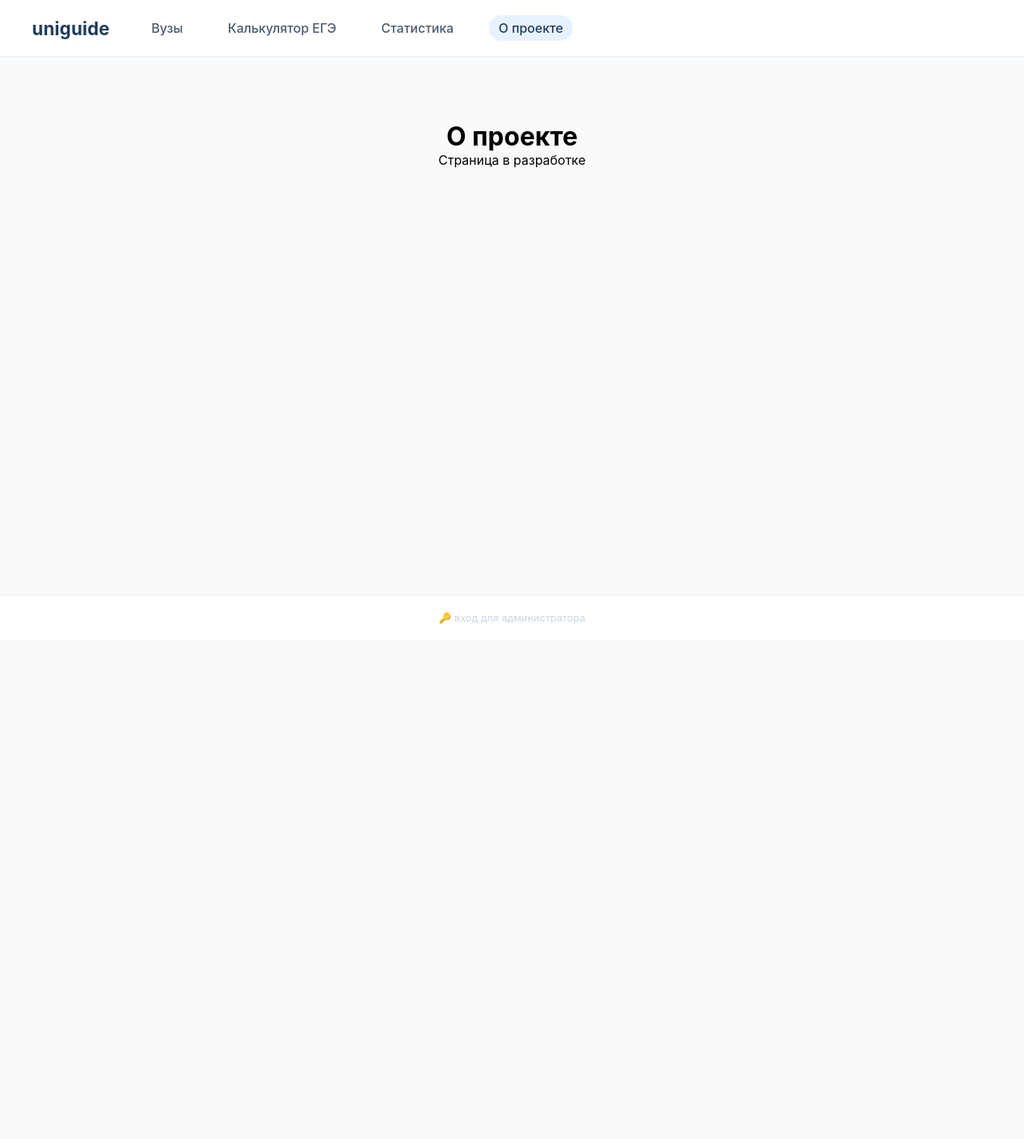
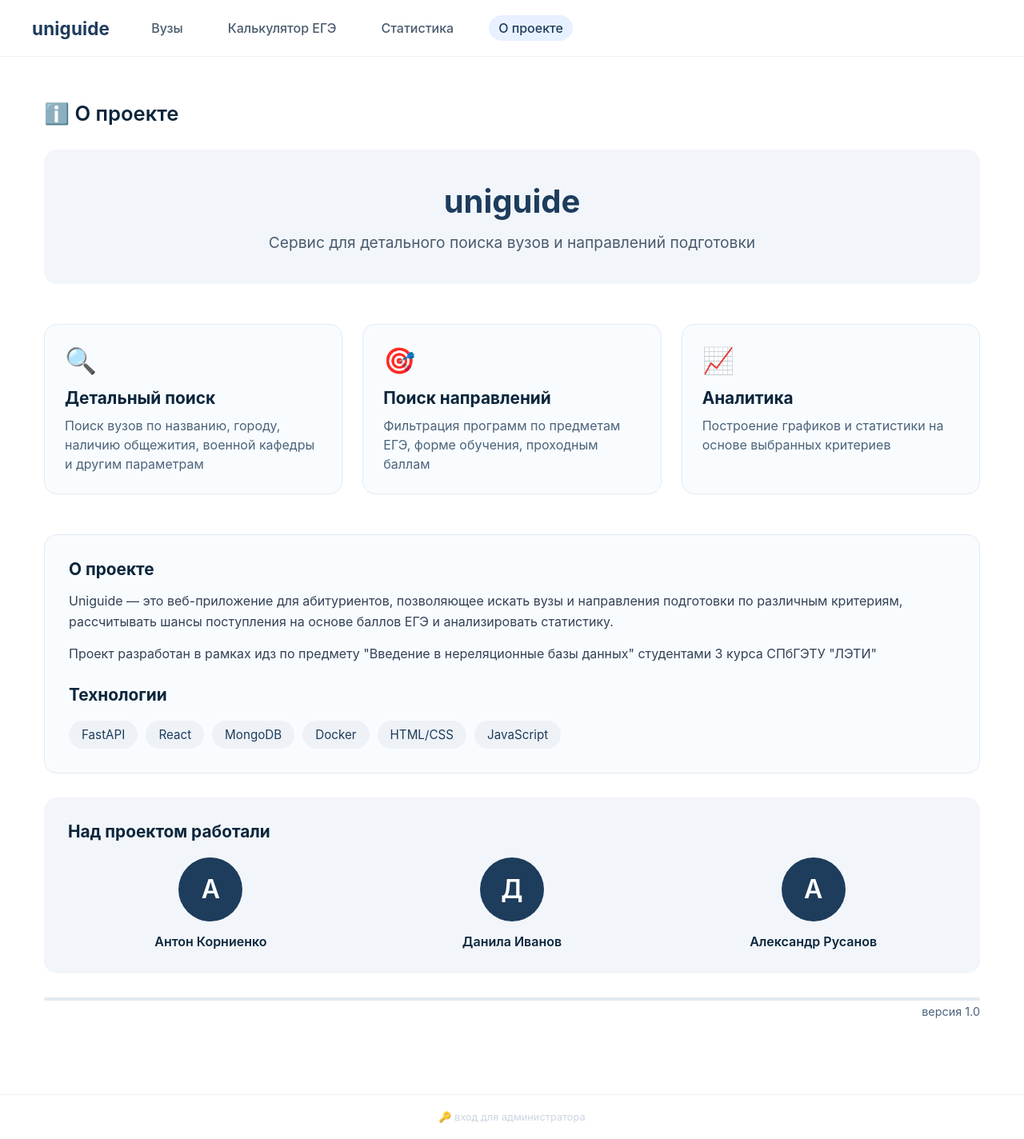
Before and after one commit to moevm/nsql1h26-uni, a React (Create React App) app in the folder frontend/: page /about in a window 1280 px wide. Shown: the whole page at 80% size. Before the commit the page ends 800 px from the top, so only its background shows below. Built offline with nearby package versions, Linux system fonts and the light colour scheme.

Commit message:
add about page

```diff
--- a/frontend/src/App.jsx
+++ b/frontend/src/App.jsx
@@ -2,6 +2,7 @@ import React from 'react';
 import { BrowserRouter as Router, Routes, Route } from 'react-router-dom';
 import Layout from './components/Layout/Layout';
 import LoginPage from './pages/LoginPage';
+import AboutPage from './pages/AboutPage';
 
 // Временные заглушки для страниц
 const HomePage = () => (
@@ -21,13 +22,6 @@ const CalculatorPage = () => (
 const StatisticsPage = () => (
   <div style={{ textAlign: 'center', padding: '50px' }}>
     <h1>Статистика</h1>
-    <p>Страница в разработке</p>
-  </div>
-);
-
-const AboutPage = () => (
-  <div style={{ textAlign: 'center', padding: '50px' }}>
-    <h1>О проекте</h1>
     <p>Страница в разработке</p>
   </div>
 );
--- a/frontend/src/components/Layout/Layout.module.css
+++ b/frontend/src/components/Layout/Layout.module.css
@@ -1,6 +1,6 @@
 .layout {
   min-height: 100vh;
-  background: #f8fafc;
+  background: #ffffff;
   display: flex;
   flex-direction: column;
 }
--- /dev/null
+++ b/frontend/src/pages/AboutPage.jsx
@@ -0,0 +1,89 @@
+import React from 'react';
+import styles from './AboutPage.module.css';
+
+const AboutPage = () => {
+  return (
+    <div className={styles.screen}>
+      <h1 className={styles.screenTitle}><span aria-hidden="true">ℹ️</span> О проекте</h1>
+
+      <div className={styles.aboutContent}>
+        <div className={styles.heroSection}>
+          <h2 className={styles.heroTitle}>uni︎guide</h2>
+          <div className={styles.heroSubtitle}>
+            Сервис для детального поиска вузов и направлений подготовки
+          </div>
+        </div>
+
+        <div className={styles.infoGrid}>
+          <div className={styles.infoCard}>
+            <div className={styles.infoIcon} aria-hidden="true">🔍</div>
+            <h3>Детальный поиск</h3>
+            <p>
+              Поиск вузов по названию, городу, наличию общежития, военной кафедры и другим параметрам
+            </p>
+          </div>
+          <div className={styles.infoCard}>
+            <div className={styles.infoIcon} aria-hidden="true">🎯</div>
+            <h3>Поиск направлений</h3>
+            <p>
+              Фильтрация программ по предметам ЕГЭ, форме обучения, проходным баллам
+            </p>
+          </div>
+          <div className={styles.infoCard}>
+            <div className={styles.infoIcon} aria-hidden="true">📈</div>
+            <h3>Аналитика</h3>
+            <p>
+              Построение графиков и статистики на основе выбранных критериев
+            </p>
+          </div>
+        </div>
+
+        <div className={styles.descriptionSection}>
+          <h2>О проекте</h2>
+          <p>
+            Uniguide — это веб-приложение для абитуриентов, позволяющее искать вузы и
+            направления подготовки по различным критериям, рассчитывать шансы поступления
+            на основе баллов ЕГЭ и анализировать статистику.
+          </p>
+          <p>
+            Проект разработан в рамках идз по предмету "Введение в нереляционные базы данных"
+            студентами 3 курса СПбГЭТУ "ЛЭТИ"
+          </p>
+
+          <h3 className={styles.techSectionTitle}>Технологии</h3>
+          <div className={styles.techList}>
+            <span className={styles.techTag}>FastAPI</span>
+            <span className={styles.techTag}>React</span>
+            <span className={styles.techTag}>MongoDB</span>
+            <span className={styles.techTag}>Docker</span>
+            <span className={styles.techTag}>HTML/CSS</span>
+            <span className={styles.techTag}>JavaScript</span>
+          </div>
+        </div>
+
+        <div className={styles.teamSection}>
+          <h2>Над проектом работали</h2>
+          <div className={styles.teamGrid}>
+            <div className={styles.teamMember}>
+              <div className={styles.memberAvatar} aria-hidden="true">А</div>
+              <div className={styles.memberName}>Антон Корниенко</div>
+            </div>
+            <div className={styles.teamMember}>
+              <div className={styles.memberAvatar} aria-hidden="true">Д</div>
+              <div className={styles.memberName}>Данила Иванов</div>
+            </div>
+            <div className={styles.teamMember}>
+              <div className={styles.memberAvatar} aria-hidden="true">А</div>
+              <div className={styles.memberName}>Александр Русанов</div>
+            </div>
+          </div>
+        </div>
+      </div>
+
+      <div className={styles.progressLine}></div>
+      <div className={styles.version}>версия 1.0</div>
+    </div>
+  );
+};
+
+export default AboutPage;
--- /dev/null
+++ b/frontend/src/pages/AboutPage.module.css
@@ -0,0 +1,213 @@
+.screen {
+  width: 100%;
+  margin: 0 auto;
+  background: transparent;
+  padding: 25px;
+}
+
+.screenTitle {
+  font-size: 1.6rem;
+  font-weight: 600;
+  color: #0b253b;
+  margin-bottom: 30px;
+  margin-top: 0;
+}
+
+.heroTitle {
+  font-size: 2.5rem;
+  font-weight: 700;
+  color: #1e3c5c;
+  margin-bottom: 15px;
+  margin-top: 0;
+}
+
+@media (max-width: 640px) {
+  .screenTitle {
+    font-size: 1.4rem;
+    margin-bottom: 20px;
+  }
+
+  .heroTitle {
+    font-size: 2rem;
+  }
+}
+
+.aboutContent {
+  display: flex;
+  flex-direction: column;
+  gap: 30px;
+}
+
+.heroSection {
+  background: #f2f6fa;
+  border-radius: 16px;
+  padding: 40px;
+  text-align: center;
+}
+
+.heroSubtitle {
+  font-size: 1.2rem;
+  color: #4a5b6e;
+  max-width: 700px;
+  margin: 0 auto;
+}
+
+.infoGrid {
+  display: grid;
+  grid-template-columns: repeat(3, 1fr);
+  gap: 25px;
+  margin: 20px 0;
+}
+
+@media (max-width: 1024px) {
+  .infoGrid {
+    grid-template-columns: repeat(2, 1fr);
+  }
+}
+
+@media (max-width: 640px) {
+  .infoGrid {
+    grid-template-columns: 1fr;
+  }
+}
+
+.infoCard {
+  background: #f9fcff;
+  border: 1px solid #e2eaf2;
+  border-radius: 16px;
+  padding: 25px;
+  transition: all 0.2s ease;
+}
+
+.infoIcon {
+  font-size: 2rem;
+  margin-bottom: 15px;
+}
+
+.infoCard h3 {
+  font-size: 1.3rem;
+  color: #0b253b;
+  margin-bottom: 10px;
+}
+
+.infoCard p {
+  color: #4b637a;
+  line-height: 1.5;
+}
+
+.descriptionSection {
+  background: #f9fcff;
+  border: 1px solid #e2eaf2;
+  border-radius: 16px;
+  padding: 30px;
+}
+
+.descriptionSection h2,
+.descriptionSection h3 {
+  font-size: 1.3rem;
+  color: #0b253b;
+  margin-bottom: 15px;
+}
+
+.techSectionTitle {
+  margin-top: 25px;
+}
+
+.descriptionSection p {
+  color: #334155;
+  line-height: 1.6;
+  margin-bottom: 15px;
+}
+
+.techList {
+  display: flex;
+  flex-wrap: wrap;
+  gap: 10px;
+  margin-top: 20px;
+}
+
+.techTag {
+  background: #eef2f6;
+  padding: 8px 16px;
+  border-radius: 40px;
+  font-size: 0.95rem;
+  color: #1e3c5c;
+}
+
+.teamSection {
+  background: #f2f6fa;
+  border-radius: 16px;
+  padding: 30px;
+}
+
+.teamSection h2 {
+  font-size: 1.3rem;
+  color: #0b253b;
+  margin-bottom: 20px;
+}
+
+.teamGrid {
+  display: grid;
+  grid-template-columns: repeat(auto-fit, minmax(200px, 1fr));
+  gap: 20px;
+}
+
+.teamMember {
+  text-align: center;
+}
+
+.memberAvatar {
+  width: 80px;
+  height: 80px;
+  background: #1e3c5c;
+  border-radius: 50%;
+  margin: 0 auto 15px;
+  display: flex;
+  align-items: center;
+  justify-content: center;
+  color: white;
+  font-size: 2rem;
+  font-weight: 600;
+}
+
+.memberName {
+  font-weight: 600;
+  color: #0b253b;
+}
+
+.progressLine {
+  height: 4px;
+  background: #e2eaf2;
+  border-radius: 4px;
+  margin: 30px 0 5px;
+  overflow: hidden;
+}
+
+.version {
+  text-align: right;
+  font-size: 0.9rem;
+  color: #4b637a;
+  margin-top: 5px;
+}
+
+@media (max-width: 768px) {
+  .screen {
+    padding: 16px;
+  }
+
+  .heroSection {
+    padding: 30px 20px;
+  }
+
+  .descriptionSection {
+    padding: 20px;
+  }
+
+  .teamSection {
+    padding: 20px;
+  }
+
+  .heroSubtitle {
+    font-size: 1rem;
+  }
+}
```
